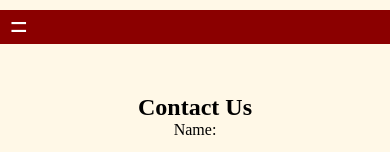
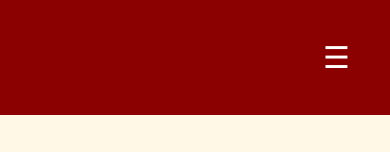
Before and after one commit to KatherinCuautli/A3, a React (Vite) app: page /contact in a window 390 px wide. Shown: the top 152 px of the page. Built offline with nearby package versions, Linux system fonts and the light colour scheme.

Commit message:
Added mobile combatability

```diff
--- a/src/App.css
+++ b/src/App.css
@@ -40,14 +40,16 @@ header{
 
 nav {
   background-color: #8B0000;
+  width: 100%;
+  padding: 20px;
 }
-nav ul{
-  list-style:none;
-  display:flex;
-  justify-content:flex-end;
-  gap:20px;
-  margin:0;
-  padding:20px;
+nav ul {
+  list-style: none;
+  display: flex;
+  justify-content: flex-end;
+  gap: 20px;
+  margin: 0;
+  padding: 0;
 }
 nav a:hover{
   color:#FFD700;
@@ -273,19 +275,24 @@ footer{
   }
 
   nav ul{
-      flex-direction:column;
-      text-align:center;
+    justify-content:center;
   }
 
   .hamburger{
-      display:block;
-      margin:10px;
+    display: block;
+    margin-left: auto;
+    padding: 20px;
   }
 
   #navMenu{
-      display:none;
-      flex-direction:column;
-      width:100%;
-      text-align:center;
+    display: none;
+    flex-direction: column;
+    width: 100%;
+    text-align: center;
+    padding: 20px;
+  }
+
+  #navMenu.show {
+    display: flex;
   }
 }
--- a/src/components/Footer.jsx
+++ b/src/components/Footer.jsx
@@ -1,5 +1,5 @@
 function Footer() {
-    return (
+    return(
         <footer>
             <div class="footer-content">
                 <div class="business-hours">
--- a/src/components/Layout.jsx
+++ b/src/components/Layout.jsx
@@ -9,7 +9,7 @@ function Layout(){
       <Outlet />
       <Footer />
     </>
-    )
+  );
 }
 
 export default Layout;
--- a/src/components/Navbar.jsx
+++ b/src/components/Navbar.jsx
@@ -1,18 +1,27 @@
+import { useState } from "react";
 import { Link } from "react-router-dom";
 
-function Navbar(){
-  return(
+function Navbar() {
+  const [menuOpen, setMenuOpen] = useState(false);
+  return (
     <nav>
-      <button className="hamburger" id="hamburger">
-        =
+      <button
+        className="hamburger"
+        onClick={() => setMenuOpen(!menuOpen)}
+      >
+        ☰
       </button>
-      <ul id="navMenu">
+
+      <ul
+        id="navMenu"
+        className={menuOpen ? "show" : ""}
+      >
         <li><Link to="/">Home</Link></li>
         <li><Link to="/menu">Menu</Link></li>
         <li><Link to="/about">About</Link></li>
         <li><Link to="/contact">Contact</Link></li>
       </ul>
-  </nav>
+    </nav>
   );
 }
 
```
Lines whose indentation alone changed are shown as unchanged.
